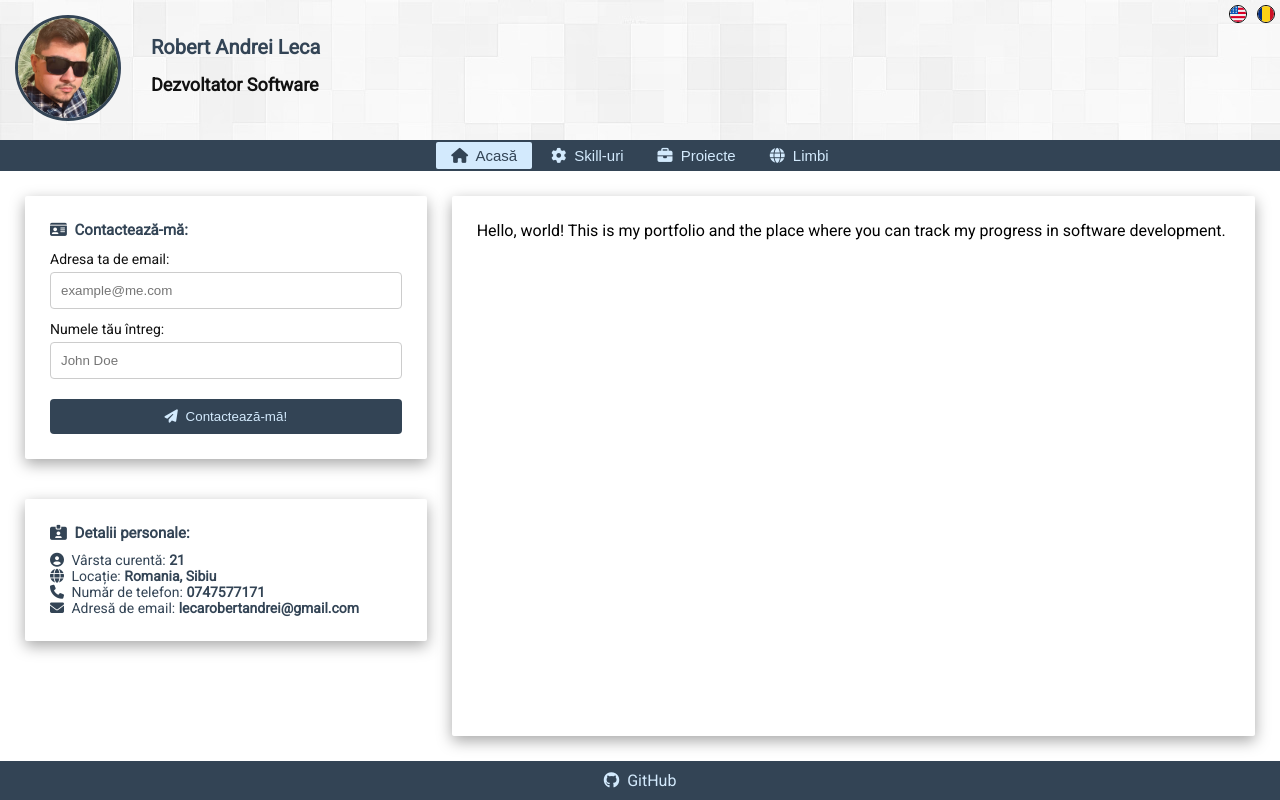
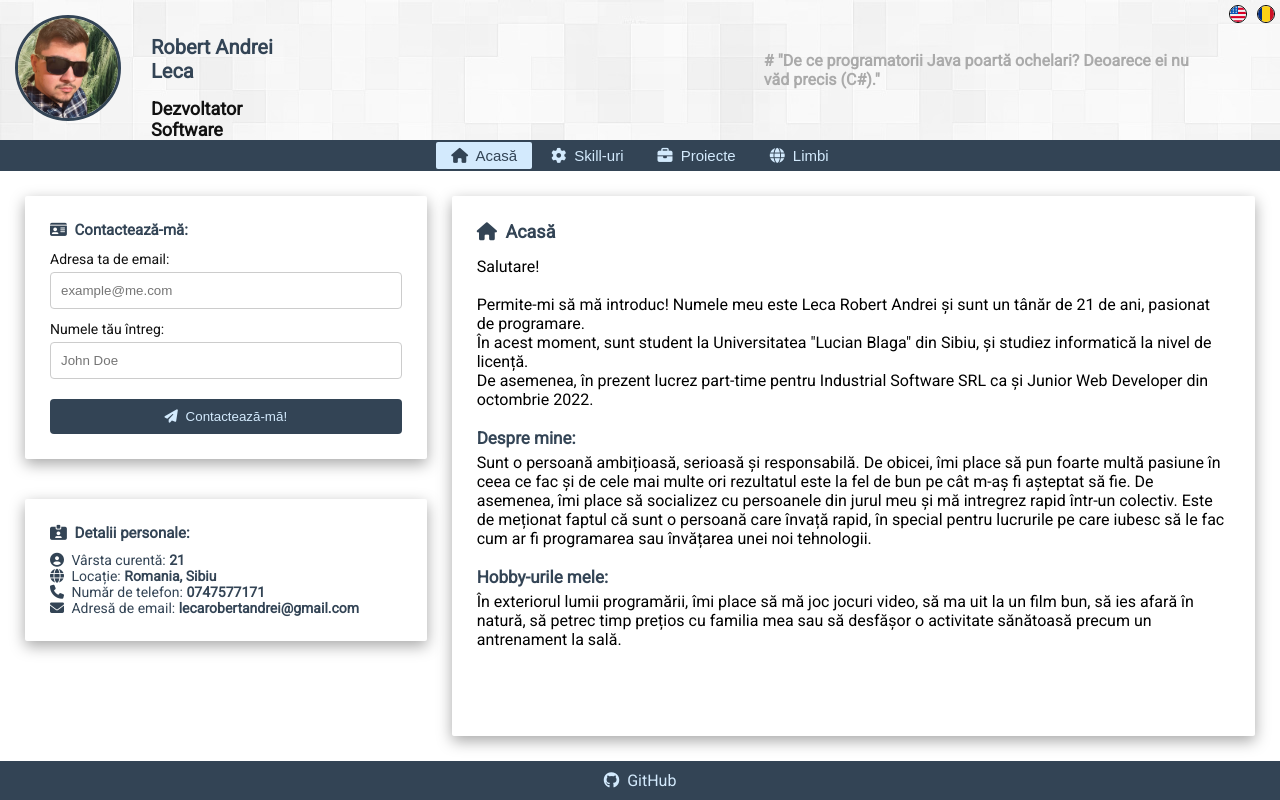
Before and after one commit to RobertLek/robertlek.github.io, a plain HTML site: page index.html in a window 1280 px wide. Both pictures are taken after a click on the button 1266 px from the left and 15 px from the top of the page. Drawn offline with Linux system fonts and the light colour scheme.

Commit message:
Added content to the Home Page and changed the website's favicon.

```diff
--- a/css/style.css
+++ b/css/style.css
@@ -56,6 +56,17 @@ body {
     font-weight: bold;
     color: #111111;
     padding: 0 15px;
+}
+
+#quote-wrapper {
+    display: flex;
+    margin-left: 35%;
+    align-items: center;
+}
+
+#quote-wrapper h2 {
+    font-size: 16px;
+    color: #AAAAAA;
 }
 
 #language-select-wrapper {
@@ -213,6 +224,20 @@ body {
     padding: 25px;
 }
 
+.display-content h2 {
+    font-size: 18px;
+    font-weight: bold;
+    color: #334455;
+    margin-bottom: 15px;
+}
+
+.display-content h3 {
+    font-size: 17px;
+    font-weight: bold;
+    color: #334455;
+    margin-bottom: 5px;
+}
+
 /* Footer styling */
 
 #footer {
--- a/index.html
+++ b/index.html
@@ -5,7 +5,7 @@
         <meta charset="UTF-8" />
         <meta http-equiv="X-UA-Compatible" content="IE=edge" />
         <meta name="viewport" content="width=device-width, initial-scale=1.0" />
-        <title>Robert Leca's CV</title>
+        <title>Robert Leca's Personal Website</title>
         <script src="https://kit.fontawesome.com/b12b743f17.js" crossorigin="anonymous"></script>
         <link rel="icon" type="image/x-icon" href="/favicon/icon.ico" />
         <link rel="stylesheet" href="css/reset-style.css" />
@@ -22,6 +22,9 @@
                 <div>
                     <h1>Robert Andrei Leca</h1>
                     <h2 id="text-function-name">Software Developer</h2>
+                </div>
+                <div id="quote-wrapper">
+                    <h2 id="text-quote"># "Why do Java programmers have to wear glasses? Because they don't C#."</h2>
                 </div>
                 <div id="language-select-wrapper">
                     <button type="button" class="language-button" onclick="translateToEnglish()">
@@ -105,16 +108,26 @@
                 </div>
             </div>
             <div id="main-content">
-                <div class="display-content" id="tab-home">
-                    Hello, world! This is my portfolio and the place where you can track my progress in software development.
-                </div>
+                <div class="display-content" id="tab-home"></div>
                 <div class="display-content" id="tab-skills">
+                    <h2>
+                        <i class="fa-solid fa-gear margin-right-md"></i>
+                        <span>Skills</span>
+                    </h2>
                     Below are my current skills in different programming languages and tehnologies.
                 </div>
                 <div class="display-content" id="tab-projects">
+                    <h2>
+                        <i class="fa-solid fa-briefcase margin-right-md"></i>
+                        <span>Projects</span>
+                    </h2>
                     Below you can find my personal projects.
                 </div>
                 <div class="display-content" id="tab-languages">
+                    <h2>
+                        <i class="fa-solid fa-globe margin-right-md"></i>
+                        <span>Languages</span>
+                    </h2>
                     These are the languages I know so far.
                 </div>
             </div>
@@ -130,4 +143,5 @@
     </body>
 
     <script src="/js/script.js"></script>
+    <script src="/js/translate.js"></script>
 </html>
--- a/js/script.js
+++ b/js/script.js
@@ -48,37 +48,3 @@ function showLanguagesPage() {
     languagesButton.classList.add("active-button");
     activeButton = languagesButton;
 }
-
-function translateToEnglish() {
-    document.getElementById("text-function-name").innerText = "Software Developer";
-    document.getElementById("text-contact-me-label").innerText = "Contact me:";
-    document.getElementById("text-user-email-label").innerText = "Your email address:";
-    document.getElementById("text-user-name-label").innerText = "Your full name:";
-    document.getElementById("text-contact-me-button").innerText = "Contact me!";
-    document.getElementById("text-personal-details-label").innerText = "Personal details:";
-    document.getElementById("text-current-age").innerText = "Current age:";
-    document.getElementById("text-location").innerText = "Location:";
-    document.getElementById("text-phone-number").innerText = "Phone number:";
-    document.getElementById("text-email-address").innerText = "Email address:";
-    document.getElementById("text-home-button").innerText = "Home";
-    document.getElementById("text-skills-button").innerText = "Skills";
-    document.getElementById("text-projects-button").innerText = "Projects";
-    document.getElementById("text-languages-button").innerText = "Languages";
-}
-
-function translateToRomanian() {
-    document.getElementById("text-function-name").innerText = "Dezvoltator Software";
-    document.getElementById("text-contact-me-label").innerText = "Contactează-mă:";
-    document.getElementById("text-user-email-label").innerText = "Adresa ta de email:";
-    document.getElementById("text-user-name-label").innerText = "Numele tău întreg:";
-    document.getElementById("text-contact-me-button").innerText = "Contactează-mă!";
-    document.getElementById("text-personal-details-label").innerText = "Detalii personale:";
-    document.getElementById("text-current-age").innerText = "Vârsta curentă:";
-    document.getElementById("text-location").innerText = "Locație:";
-    document.getElementById("text-phone-number").innerText = "Număr de telefon:";
-    document.getElementById("text-email-address").innerText = "Adresă de email:";
-    document.getElementById("text-home-button").innerText = "Acasă";
-    document.getElementById("text-skills-button").innerText = "Skill-uri";
-    document.getElementById("text-projects-button").innerText = "Proiecte";
-    document.getElementById("text-languages-button").innerText = "Limbi";
-}
--- /dev/null
+++ b/js/translate.js
@@ -0,0 +1,93 @@
+function translateToEnglish() {
+    document.getElementById("text-function-name").innerText = "Software Developer";
+    document.getElementById("text-quote").innerText = `# "Why do Java programmers have to wear glasses? Because they don't C#."`;
+    document.getElementById("text-contact-me-label").innerText = "Contact me:";
+    document.getElementById("text-user-email-label").innerText = "Your email address:";
+    document.getElementById("text-user-name-label").innerText = "Your full name:";
+    document.getElementById("text-contact-me-button").innerText = "Contact me!";
+    document.getElementById("text-personal-details-label").innerText = "Personal details:";
+    document.getElementById("text-current-age").innerText = "Current age:";
+    document.getElementById("text-location").innerText = "Location:";
+    document.getElementById("text-phone-number").innerText = "Phone number:";
+    document.getElementById("text-email-address").innerText = "Email address:";
+    document.getElementById("text-home-button").innerText = "Home";
+    document.getElementById("text-skills-button").innerText = "Skills";
+    document.getElementById("text-projects-button").innerText = "Projects";
+    document.getElementById("text-languages-button").innerText = "Languages";
+
+    document.getElementById("tab-home").innerHTML =
+        `
+        <h2>
+            <i class="fa-solid fa-house margin-right-md"></i>
+            <span>Home</span>
+        </h2>
+        <p>Hey there!</p>
+        <br />
+        <p>Let me introduce myself! My name is Robert Andrei Leca and I am a 21 years old passionate guy about programming.</p>
+        <p>At this moment, I am student of "Lucian Blaga" University of Sibiu, studying Computer Science for bachelor's degree.</p>
+        <p>Also, I am currently working part-time for Industrial Software SRL as a Junior Web Developer since October 2022.</p>
+        <br />
+        <h3>About me:</h3>
+        <p>
+            I am an ambitious, serious and responsible person. Usually, I like to put a lot of passion in what I am doing
+            and most of the time the final result is as good as I would expect it to be. Also, I like to socialize with
+            the persons around me and I integrate fast in a collective of people. It is also worth mentioning that I am
+            a fast learner, especially for the things I really love to do such as programming and learning new tehnologies.
+        </p>
+        <br />
+        <h3>My hobbies:</h3>
+        <p>
+            Outside of the programming world, I like to play video games, watch a good movie, go outside in the nature,
+            spend some precious time with my family or practice a healthy activity such as a gym workout.
+        </p>
+        `;
+}
+
+function translateToRomanian() {
+    document.getElementById("text-function-name").innerText = "Dezvoltator Software";
+    document.getElementById("text-quote").innerText = `# "De ce programatorii Java poartă ochelari? Deoarece ei nu văd precis (C#)."`;
+    document.getElementById("text-contact-me-label").innerText = "Contactează-mă:";
+    document.getElementById("text-user-email-label").innerText = "Adresa ta de email:";
+    document.getElementById("text-user-name-label").innerText = "Numele tău întreg:";
+    document.getElementById("text-contact-me-button").innerText = "Contactează-mă!";
+    document.getElementById("text-personal-details-label").innerText = "Detalii personale:";
+    document.getElementById("text-current-age").innerText = "Vârsta curentă:";
+    document.getElementById("text-location").innerText = "Locație:";
+    document.getElementById("text-phone-number").innerText = "Număr de telefon:";
+    document.getElementById("text-email-address").innerText = "Adresă de email:";
+    document.getElementById("text-home-button").innerText = "Acasă";
+    document.getElementById("text-skills-button").innerText = "Skill-uri";
+    document.getElementById("text-projects-button").innerText = "Proiecte";
+    document.getElementById("text-languages-button").innerText = "Limbi";
+
+    document.getElementById("tab-home").innerHTML =
+        `
+        <h2>
+            <i class="fa-solid fa-house margin-right-md"></i>
+            <span>Acasă</span>
+        </h2>
+        <p>Salutare!</p>
+        <br />
+        <p>Permite-mi să mă introduc! Numele meu este Leca Robert Andrei și sunt un tânăr de 21 de ani, pasionat de programare.</p>
+        <p>În acest moment, sunt student la Universitatea "Lucian Blaga" din Sibiu, și studiez informatică la nivel de licență.</p>
+        <p>De asemenea, în prezent lucrez part-time pentru Industrial Software SRL ca și Junior Web Developer din octombrie 2022.</p>
+        <br />
+        <h3>Despre mine:</h3>
+        <p>
+            Sunt o persoană ambițioasă, serioasă și responsabilă. De obicei, îmi place să pun foarte multă pasiune în ceea
+            ce fac și de cele mai multe ori rezultatul este la fel de bun pe cât m-aș fi așteptat să fie. De asemenea, îmi
+            place să socializez cu persoanele din jurul meu și mă intregrez rapid într-un colectiv. Este de meționat faptul
+            că sunt o persoană care învață rapid, în special pentru lucrurile pe care iubesc să le fac cum ar fi programarea
+            sau învățarea unei noi tehnologii.
+        </p>
+        <br />
+        <h3>Hobby-urile mele:</h3>
+        <p>
+            În exteriorul lumii programării, îmi place să mă joc jocuri video, să ma uit la un film bun, să ies afară în
+            natură, să petrec timp prețios cu familia mea sau să desfășor o activitate sănătoasă precum un antrenament la
+            sală.
+        </p>
+        `;
+}
+
+translateToEnglish();
```
Also changed, not shown: favicon/icon.ico.
